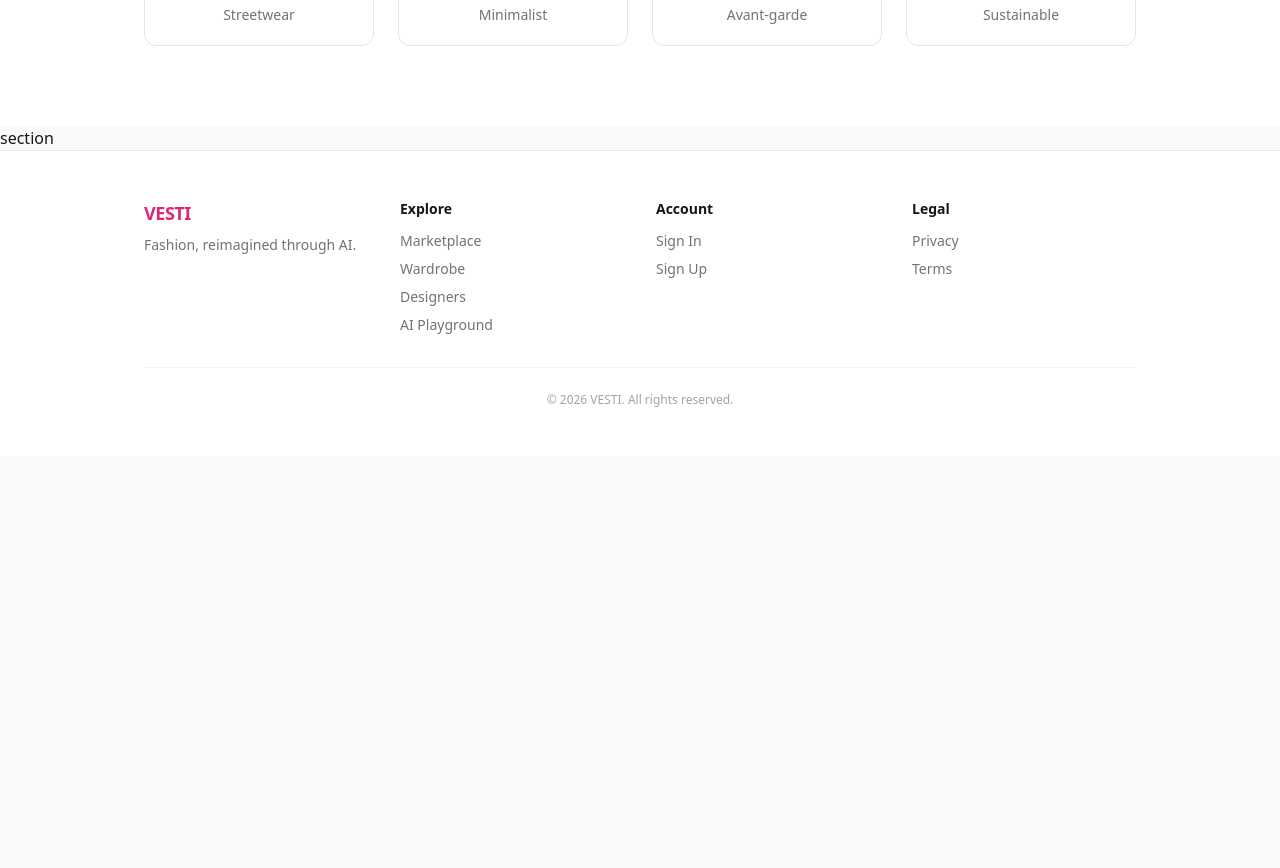
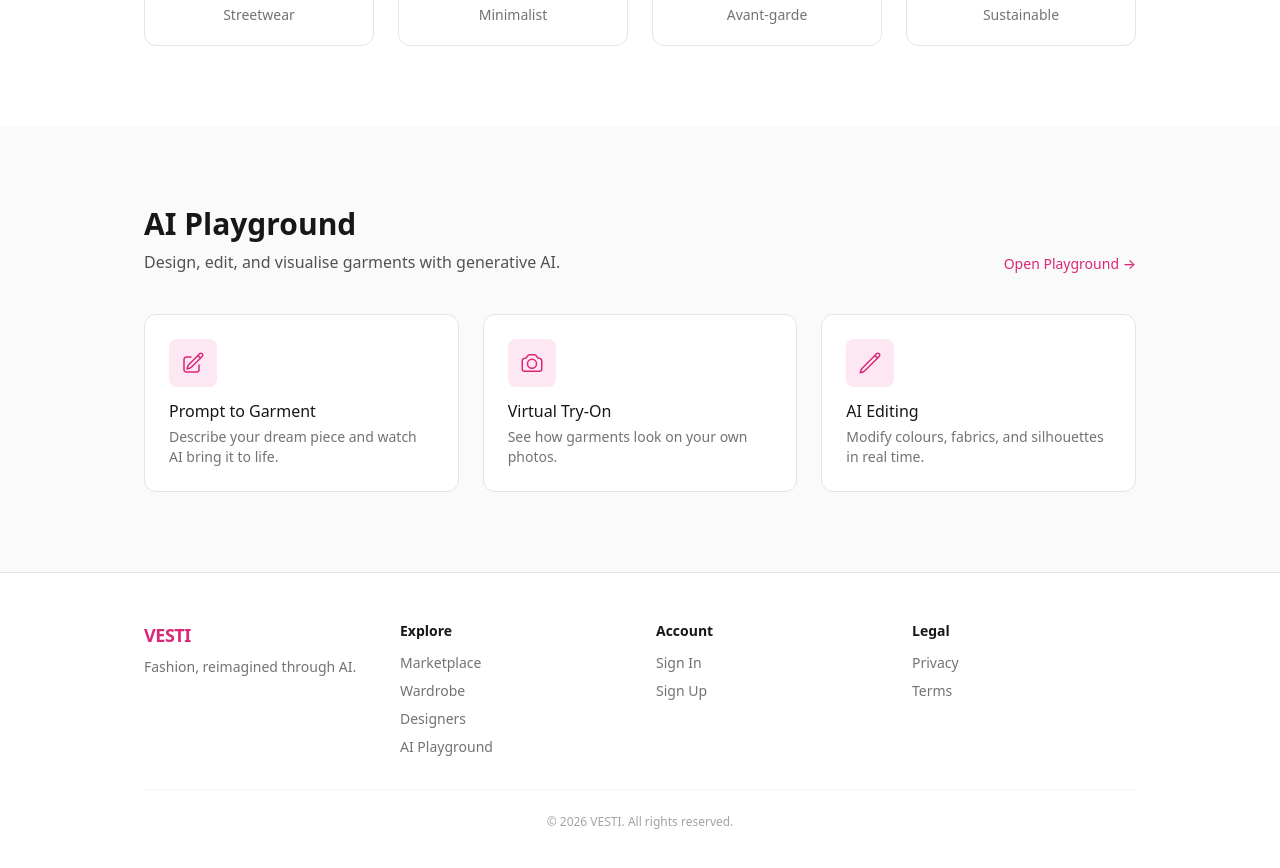
Before and after one commit to jayo14/vesti, a Next.js app in the folder frontend/: page / in a window 1280 px wide. Shown: the part 2140-3008 px from the top of the page. Before the commit the page ends 2596 px from the top, so only its background shows below. Built offline with nearby package versions, Linux system fonts and the light colour scheme; no server answers.

Commit message:
playground bit

```diff
--- a/frontend/src/components/sections/playground-section.tsx
+++ b/frontend/src/components/sections/playground-section.tsx
@@ -1,3 +1,70 @@
-export default function $f() {
-  return <div>section</div>;
+import Link from "next/link";
+
+export default function PlaygroundSection() {
+  return (
+    <section className="bg-neutral-50 py-20">
+      <div className="mx-auto max-w-5xl px-4">
+        <div className="mb-10 flex items-end justify-between">
+          <div>
+            <h2 className="text-2xl font-bold text-neutral-900 sm:text-3xl">
+              AI Playground
+            </h2>
+            <p className="mt-2 text-neutral-600">
+              Design, edit, and visualise garments with generative AI.
+            </p>
+          </div>
+          <Link
+            href="/playground"
+            className="hidden text-sm font-medium text-brand-600 hover:underline sm:block"
+          >
+            Open Playground &rarr;
+          </Link>
+        </div>
+        <div className="grid gap-6 sm:grid-cols-3">
+          <div className="rounded-xl border border-neutral-200 bg-white p-6">
+            <div className="mb-3 flex h-12 w-12 items-center justify-center rounded-lg bg-brand-100 text-brand-600">
+              <svg className="h-6 w-6" fill="none" viewBox="0 0 24 24" stroke="currentColor" strokeWidth={1.5}>
+                <path strokeLinecap="round" strokeLinejoin="round" d="m16.862 4.487 1.687-1.688a1.875 1.875 0 1 1 2.652 2.652L10.582 16.07a4.5 4.5 0 0 1-1.897 1.13L6 18l.8-2.685a4.5 4.5 0 0 1 1.13-1.897l8.932-8.931Zm0 0L19.5 7.125M18 14v4.75A2.25 2.25 0 0 1 15.75 21H5.25A2.25 2.25 0 0 1 3 18.75V8.25A2.25 2.25 0 0 1 5.25 6H10" />
+              </svg>
+            </div>
+            <h3 className="font-medium text-neutral-900">Prompt to Garment</h3>
+            <p className="mt-1 text-sm text-neutral-500">
+              Describe your dream piece and watch AI bring it to life.
+            </p>
+          </div>
+          <div className="rounded-xl border border-neutral-200 bg-white p-6">
+            <div className="mb-3 flex h-12 w-12 items-center justify-center rounded-lg bg-brand-100 text-brand-600">
+              <svg className="h-6 w-6" fill="none" viewBox="0 0 24 24" stroke="currentColor" strokeWidth={1.5}>
+                <path strokeLinecap="round" strokeLinejoin="round" d="M6.827 6.175A2.31 2.31 0 0 1 5.186 7.23c-.38.054-.757.112-1.134.175C2.999 7.58 2.25 8.507 2.25 9.574V18a2.25 2.25 0 0 0 2.25 2.25h15A2.25 2.25 0 0 0 21.75 18V9.574c0-1.067-.75-1.994-1.802-2.169a47.865 47.865 0 0 0-1.134-.175 2.31 2.31 0 0 1-1.64-1.055l-.822-1.316a2.192 2.192 0 0 0-1.736-1.039 48.774 48.774 0 0 0-5.232 0 2.192 2.192 0 0 0-1.736 1.039l-.821 1.316Z" />
+                <path strokeLinecap="round" strokeLinejoin="round" d="M16.5 12.75a4.5 4.5 0 1 1-9 0 4.5 4.5 0 0 1 9 0Z" />
+              </svg>
+            </div>
+            <h3 className="font-medium text-neutral-900">Virtual Try-On</h3>
+            <p className="mt-1 text-sm text-neutral-500">
+              See how garments look on your own photos.
+            </p>
+          </div>
+          <div className="rounded-xl border border-neutral-200 bg-white p-6">
+            <div className="mb-3 flex h-12 w-12 items-center justify-center rounded-lg bg-brand-100 text-brand-600">
+              <svg className="h-6 w-6" fill="none" viewBox="0 0 24 24" stroke="currentColor" strokeWidth={1.5}>
+                <path strokeLinecap="round" strokeLinejoin="round" d="m16.862 4.487 1.687-1.688a1.875 1.875 0 1 1 2.652 2.652L6.832 19.82a4.5 4.5 0 0 1-1.897 1.13l-2.685.8.8-2.685a4.5 4.5 0 0 1 1.13-1.897L16.863 4.487Zm0 0L19.5 7.125" />
+              </svg>
+            </div>
+            <h3 className="font-medium text-neutral-900">AI Editing</h3>
+            <p className="mt-1 text-sm text-neutral-500">
+              Modify colours, fabrics, and silhouettes in real time.
+            </p>
+          </div>
+        </div>
+        <div className="mt-8 text-center sm:hidden">
+          <Link
+            href="/playground"
+            className="text-sm font-medium text-brand-600 hover:underline"
+          >
+            Open Playground &rarr;
+          </Link>
+        </div>
+      </div>
+    </section>
+  );
 }
```
